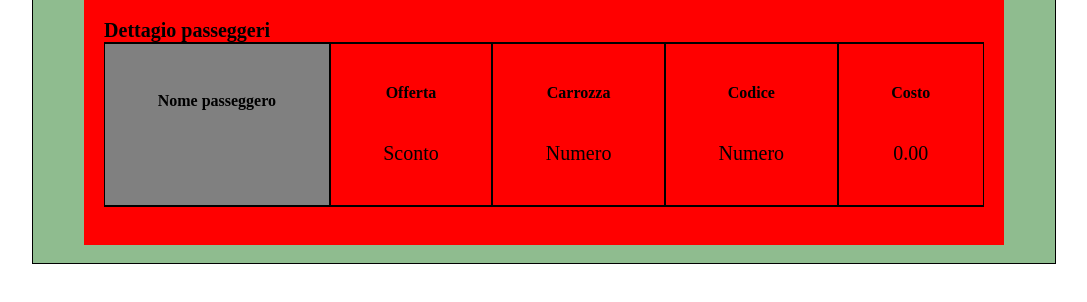
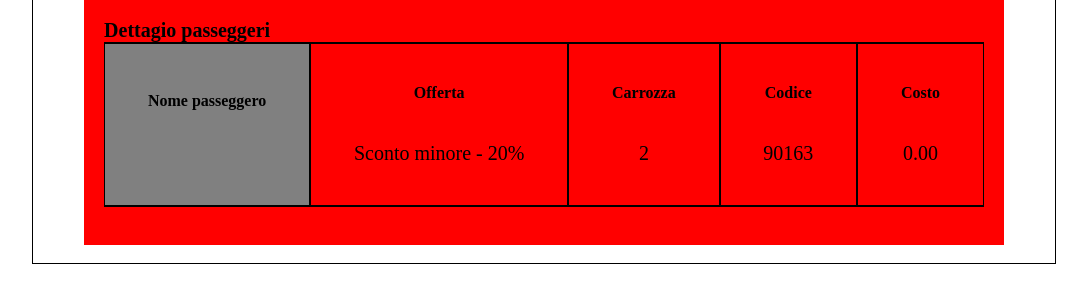
Before and after one commit to riccardo82c/js-biglietto-treno-form, a plain HTML site: page index.html in a window 1280 px wide. Both pictures are taken after a click on the button "Genera". Shown: the part 386-688 px from the top of the page, without its empty margins (96-1183 px from the left). Drawn offline with Linux system fonts and the light colour scheme.

Commit message:
end JS... need comment and some css style :(

```diff
--- a/css/style.css
+++ b/css/style.css
@@ -34,7 +34,7 @@ p {
 	height: 600px;
 	width: 80%;
 	margin: 50px auto;
-	background-color: darkseagreen;
+
 }
 
 
--- a/index.html
+++ b/index.html
@@ -57,18 +57,18 @@
 					<div class="container__bottom__ticket__det__off">
 						<h4>Offerta</h4>
 
-						<p>Sconto</p>
+						<p id="sconto">Sconto</p>
 					</div>
 					<div class="container__bottom__ticket__det__carr">
 						<h4>Carrozza</h4>
 
-						<p>Numero</p>
+						<p id="carrozza">Numero</p>
 
 					</div>
 					<div class="container__bottom__ticket__det__code">
 						<h4>Codice</h4>
 
-						<p>Numero</p>
+						<p id="code">Numero</p>
 
 					</div>
 					<div class="container__bottom__ticket__det__price">
--- a/js/script.js
+++ b/js/script.js
@@ -20,6 +20,9 @@ document.getElementById("genera").addEventListener("click", function () {
   var prezzo = prezzoTicket(km, eta);
   document.getElementById("nomePass").innerHTML = nome;
   document.getElementById("prezzo").innerHTML = prezzo;
+  document.getElementById("sconto").innerHTML = etaOff(eta);
+  document.getElementById("carrozza").innerHTML = numRandom(1, 10);
+  document.getElementById("code").innerHTML = numRandom(90000, 99999);
 
   var sezione = document.getElementById("sezioneTicket");
   sezione.classList.remove("hidden");
@@ -38,10 +41,13 @@ document.getElementById("annulla").addEventListener("click", function () {
   document.getElementById("etaIns").value = "Minorenne";
 });
 
-/* funzioni */
-
+/* prova */
 console.log(prezzoTicket(10, "over"));
 console.log(numRandom(90000, 99999));
+console.log(etaOff("mag"));
+/* fine prova */
+
+/* funzioni */
 
 // funzione calcolo prezzo biglietto
 function prezzoTicket(km, eta) {
@@ -58,3 +64,20 @@ function prezzoTicket(km, eta) {
 function numRandom(min, max) {
   return Math.floor(Math.random() * (max - min + 1)) + min;
 }
+
+// funzione converti età in offerta
+
+function etaOff(str) {
+  switch (str) {
+    case "min":
+      return "Sconto minore - 20%";
+      break;
+    case "over":
+      return "Sconto over 65 - 40%";
+      break;
+
+    default:
+      return "Prezzo intero";
+      break;
+  }
+}
```
